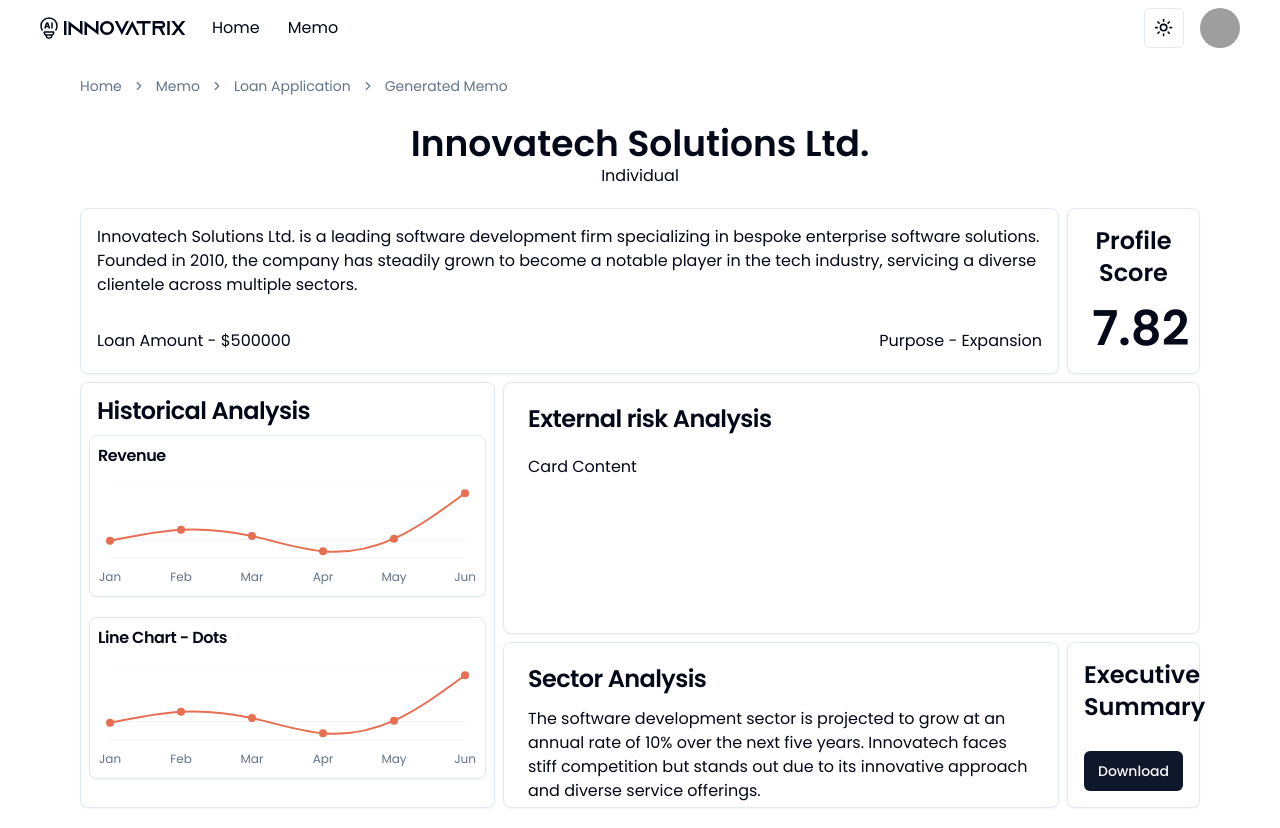
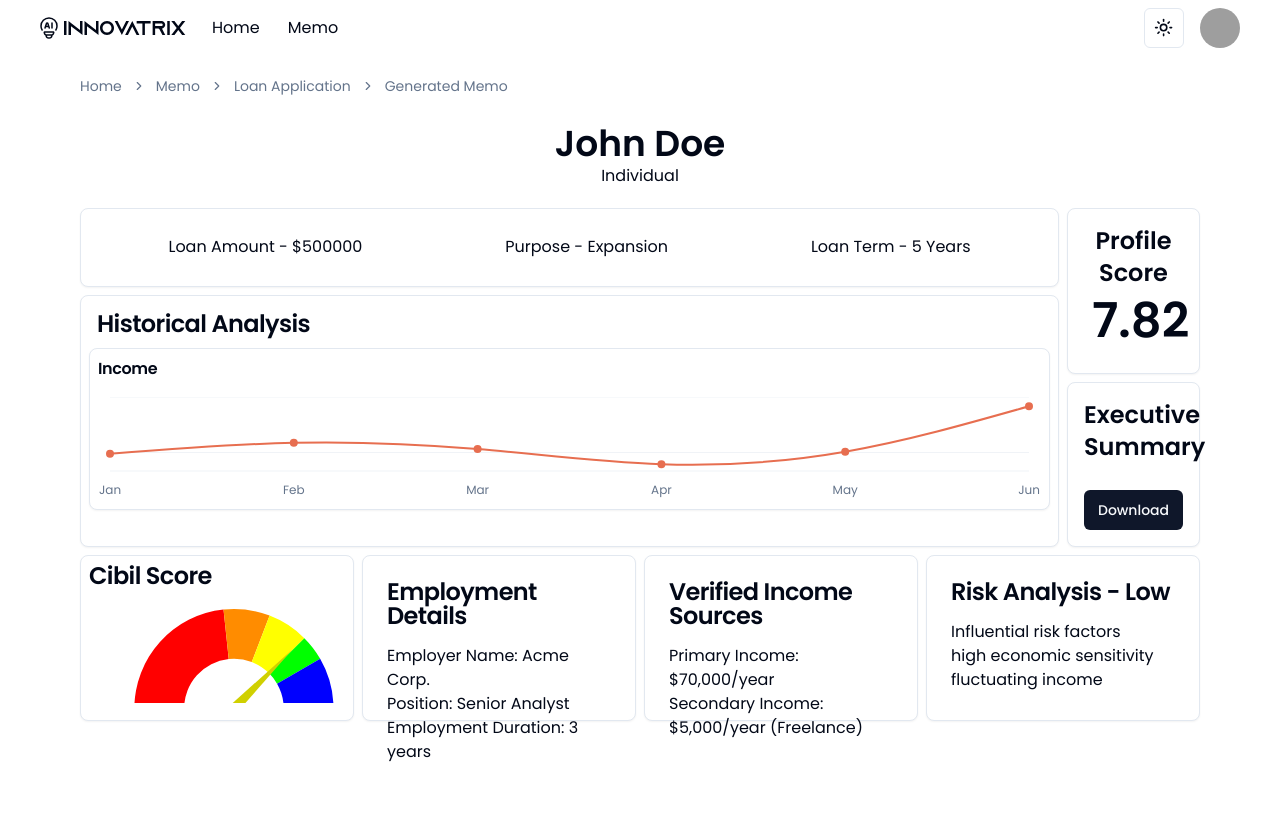
Before and after one commit to aadityakhairnar/innovatrix, a Next.js app: page /memo/individual/generatedMemo in a window 1280 px wide. Built offline with nearby package versions, Linux system fonts and the light colour scheme; grey boxes are pictures that could not be loaded.

Commit message:
added generated memo for individual

```diff
--- a/src/app/memo/individual/generatedMemo/page.tsx
+++ b/src/app/memo/individual/generatedMemo/page.tsx
@@ -18,6 +18,7 @@ import {
   ChartTooltipContent,
 } from "@/components/ui/chart"
 import { Button } from "@/components/ui/button";
+import CIBILChart from "@/components/homepage/CIBILChart";
 const chartData = [
   { month: "January", desktop: 186, mobile: 80 },
   { month: "February", desktop: 305, mobile: 200 },
@@ -68,35 +69,33 @@ export default function Page() {
                     </Breadcrumb>
                     </div>
                 <div className="mx-20 my-5 flex flex-col justify-between items-center">
-                    <p className="text-4xl font-semibold">Innovatech Solutions Ltd.</p>
+                    <p className="text-4xl font-semibold">John Doe</p>
                     <p>Individual</p>
                 </div>
                 <div className="grid grid-cols-8 grid-rows-7 h-[75vh] gap-2">
-                    <Card className="col-span-7 row-span-2">
-                        <CardContent className="p-4">
-                            Innovatech Solutions Ltd. is a leading software development firm specializing in bespoke enterprise software solutions. Founded in 2010, the company has steadily grown to become a notable player in the tech industry, servicing a diverse clientele across multiple sectors.
-                        </CardContent>
-                        <CardFooter className="flex justify-between p-4">
+                    <Card className="col-span-7 row-span-1">
+                        <CardContent className="p-4 flex flex-row justify-around items-center h-full">
                             <p>Loan Amount - $500000</p>
                             <p>Purpose - Expansion</p>
-                        </CardFooter>
+                            <p>Loan Term - 5 Years</p>
+                        </CardContent>
                     </Card>
                     <Card className="col-span-1 row-span-2">
-                        <CardContent className="p-4 text-2xl font-semibold text-center">
+                        <CardContent className="p-4 pb-2 text-2xl font-semibold text-center">
                             Profile Score
                         </CardContent>
-                        <CardContent className="text-5xl font-semibold text-center">
+                        <CardContent className="text-5xl font-semibold text-center pb-4">
                             7.82
                         </CardContent>
                     </Card>
-                    <Card id="historicalanalysis" className="col-span-3 row-span-5">
+                    <Card id="historicalanalysis" className="col-span-7 row-span-3">
                         <CardHeader className="p-4 pb-1">
                             <CardTitle>Historical Analysis</CardTitle>
                         </CardHeader>
-                        <CardContent className="p-2 flex flex-col justify-between h-[85%]">
+                        <CardContent className="p-2 flex flex-col justify-between">
                         <Card>
                             <CardHeader className=" text-base p-2">
-                                <CardTitle className="text-base">Revenue</CardTitle>
+                                <CardTitle className="text-base">Income </CardTitle>
                             </CardHeader>
                             <CardContent className="w-110 p-2">
                                 <ChartContainer config={chartConfig} className=" h-[13vh] w-full ">
@@ -136,67 +135,6 @@ export default function Page() {
                                 </ChartContainer>
                             </CardContent>
                         </Card>
-                        <Card>
-                                <CardHeader className=" text-base p-2">
-                                    <CardTitle className=" text-base">Line Chart - Dots</CardTitle>
-                                </CardHeader>
-                                <CardContent className="p-2">
-                                    <ChartContainer config={chartConfig} className=" h-[13vh] w-full ">
-                                    <LineChart
-                                        width={undefined}
-                                        height={undefined}
-                                        accessibilityLayer
-                                        data={chartData}
-                                        margin={{
-                                        left: 12,
-                                        right: 12,
-                                        }}
-                                    >
-                                        <CartesianGrid vertical={false} />
-                                        <XAxis
-                                        dataKey="month"
-                                        tickLine={false}
-                                        axisLine={false}
-                                        tickMargin={8}
-                                        tickFormatter={(value) => value.slice(0, 3)}
-                                        />
-                                        <ChartTooltip
-                                        cursor={false}
-                                        content={<ChartTooltipContent hideLabel />}
-                                        />
-                                        <Line
-                                        dataKey="desktop"
-                                        type="natural"
-                                        stroke="var(--color-desktop)"
-                                        strokeWidth={2}
-                                        dot={{
-                                            fill: "var(--color-desktop)",
-                                        }}
-                                        activeDot={{
-                                            r: 6,
-                                        }}
-                                        />
-                                    </LineChart>
-                                    </ChartContainer>
-                                </CardContent>
-                        </Card>
-
-                        </CardContent>
-                    </Card>
-                    <Card id="externalriskfactors"  className="col-span-5 row-span-3">
-                        <CardHeader>
-                            <CardTitle>External risk Analysis</CardTitle>
-                        </CardHeader>
-                        <CardContent>
-                            <p>Card Content</p>
-                        </CardContent>
-                    </Card>
-                    <Card id="sectoranalysis" className="col-span-4 row-span-2">
-                        <CardHeader className="pb-4">
-                            <CardTitle>Sector Analysis</CardTitle>
-                        </CardHeader>
-                        <CardContent>
-                            <p>The software development sector is projected to grow at an annual rate of 10% over the next five years. Innovatech faces stiff competition but stands out due to its innovative approach and diverse service offerings.</p>
                         </CardContent>
                     </Card>
                     <Card id="executive summary" className="col-span-1 row-span-2">
@@ -207,6 +145,43 @@ export default function Page() {
                             </Button>
                         </CardContent>
                     </Card>
+                    <Card id="externalriskfactors"  className="col-span-2 row-span-2">
+                        <CardHeader className="p-2">
+                            <CardTitle>Cibil Score</CardTitle>
+                        </CardHeader>
+                        <CardContent className="h-[70%] p-2">
+                            <CIBILChart cibilScore={749}/>
+                        </CardContent>
+                    </Card>
+                    <Card id="sectoranalysis" className="col-span-2 row-span-2">
+                        <CardHeader className="pb-4">
+                            <CardTitle>Employment Details</CardTitle>
+                        </CardHeader>
+                        <CardContent>
+                            <p>Employer Name: Acme Corp.</p>
+                            <p>Position: Senior Analyst</p>
+                            <p>Employment Duration: 3 years</p>
+                        </CardContent>
+                    </Card>
+                    <Card id="sectoranalysis" className="col-span-2 row-span-2">
+                        <CardHeader className="pb-4">
+                            <CardTitle>Verified Income Sources</CardTitle>
+                        </CardHeader>
+                        <CardContent>
+                            <p>Primary Income: $70,000/year</p>
+                            <p>Secondary Income: $5,000/year (Freelance)</p>
+                        </CardContent>
+                    </Card>
+                    <Card id="sectoranalysis" className="col-span-2 row-span-2">
+                        <CardHeader className="pb-4">
+                            <CardTitle>Risk Analysis - Low</CardTitle>
+                        </CardHeader>
+                        <CardContent>
+                            <p>Influential risk factors</p>
+                            <p>high economic sensitivity</p>
+                            <p>fluctuating income</p>
+                        </CardContent>
+                    </Card>
                 </div>
               </div>
           </div>
--- /dev/null
+++ b/src/components/homepage/CIBILChart.tsx
@@ -0,0 +1,82 @@
+import React, { FC } from 'react';
+import { PieChart, Pie, Cell, ResponsiveContainer } from 'recharts';
+
+const RADIAN = Math.PI / 180;
+
+interface DataItem {
+  name: string;
+  value: number;
+  color: string;
+}
+
+interface CIBILChartProps {
+  cibilScore: number;
+}
+
+const data: DataItem[] = [
+  { name: 'Poor', value: 280, color: '#ff0000' },   // Range 300-579
+  { name: 'Fair', value: 90, color: '#ff8c00' },    // Range 580-669
+  { name: 'Good', value: 80, color: '#ffff00' },    // Range 670-749
+  { name: 'Very Good', value: 50, color: '#00ff00' },  // Range 750-799
+  { name: 'Excellent', value: 100, color: '#0000ff' },  // Range 800-900
+];
+
+const cx = 140;
+const cy = 100;
+const iR = 50;
+const oR = 100;
+
+const getNeedle = (value: number, data: DataItem[], cx: number, cy: number, iR: number, oR: number, color: string) => {
+  let total = 0;
+  data.forEach((v) => {
+    total += v.value;
+  });
+  const ang = 180.0 * (1 - (value - 300) / 600);  // Maps score 300-900 to angle 0-180
+  const length = (iR + 2 * oR) / 3;
+  const sin = Math.sin(-RADIAN * ang);
+  const cos = Math.cos(-RADIAN * ang);
+  const r = 5;
+  const x0 = cx + 5;
+  const y0 = cy + 5;
+  const xba = x0 + r * sin;
+  const yba = y0 - r * cos;
+  const xbb = x0 - r * sin;
+  const ybb = y0 + r * cos;
+  const xp = x0 + length * cos;
+  const yp = y0 + length * sin;
+
+  return (
+    <g>
+      <circle cx={x0} cy={y0} r={r} fill={color} stroke="none" />
+      <path d={`M${xba} ${yba}L${xbb} ${ybb} L${xp} ${yp} L${xba} ${yba}`} stroke="none" fill={color} />
+    </g>
+  );
+};
+
+const CIBILChart: FC<CIBILChartProps> = ({ cibilScore }) => {
+  return (
+      <ResponsiveContainer width="100%" height="100%">
+        <PieChart>
+            <Pie
+              dataKey="value"
+              startAngle={180}
+              endAngle={0}
+              data={data}
+              cx={cx}
+              cy={cy}
+              innerRadius={iR}
+              outerRadius={oR}
+              fill="#8884d8"
+              stroke="none"
+            >
+              {data.map((entry, index) => (
+                <Cell key={`cell-${index}`} fill={entry.color} />
+              ))}
+            </Pie>
+            {getNeedle(cibilScore, data, cx, cy, iR, oR, '#d0d000')}
+        </PieChart>
+      </ResponsiveContainer>
+  );
+};
+
+export default CIBILChart;
```
Also changed, not shown: public/uploads/data.json (added, +21 -0 lines), 1 other file (tests, documents, lock files or other folders).
